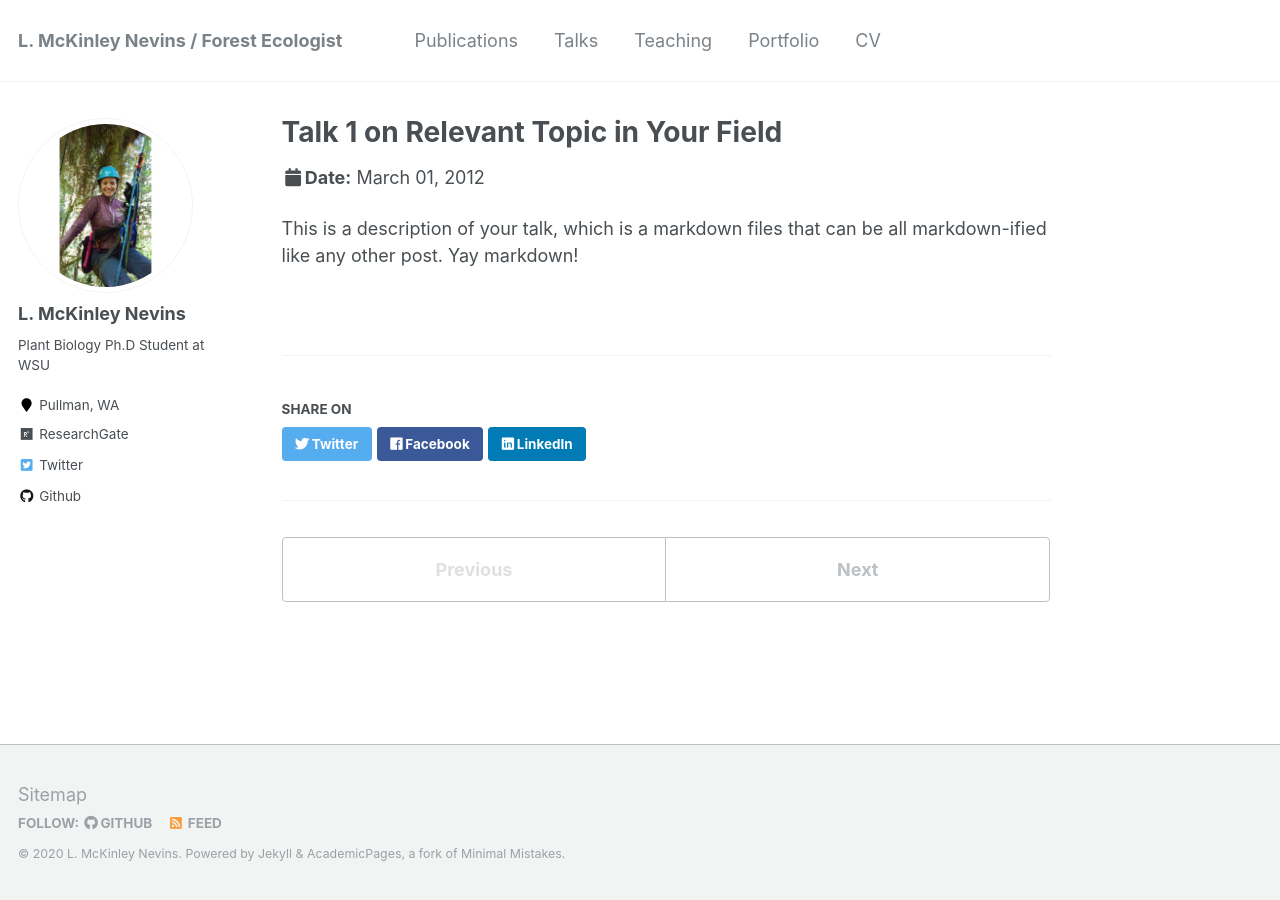
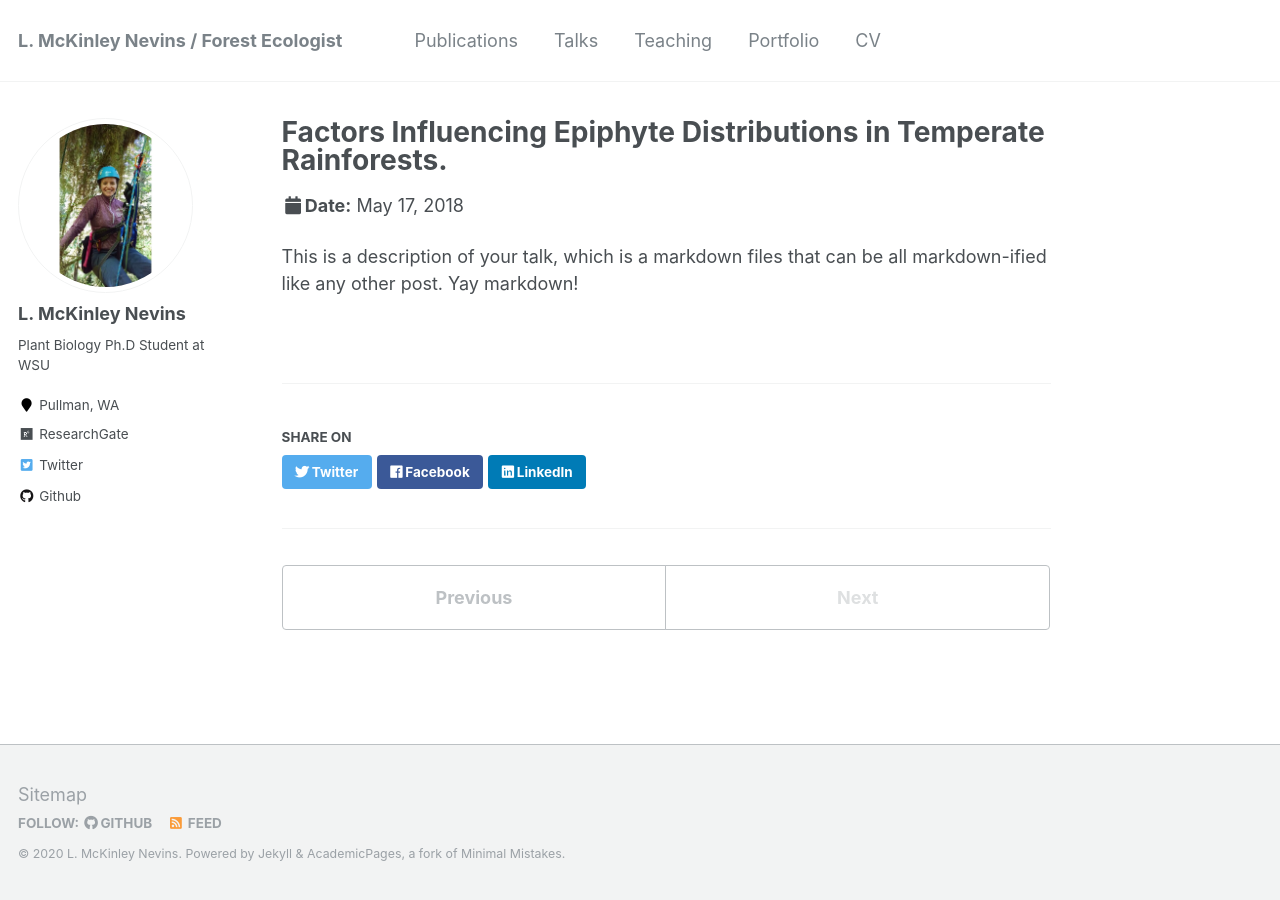
Before and after one commit to lmnevins/lmnevins.github.io, a Jekyll site: the page built from _talks/2012-03-01-talk-1.md, in a window 1280 px wide. Built offline with Jekyll 4.4.1, drawn with Linux system fonts in a browser that asks for light colours.

Commit message:
Update 2012-03-01-talk-1.md

```diff
--- a/_talks/2012-03-01-talk-1.md
+++ b/_talks/2012-03-01-talk-1.md
@@ -1,11 +1,11 @@
 ---
-title: "Talk 1 on Relevant Topic in Your Field"
+title: "Factors Influencing Epiphyte Distributions in Temperate Rainforests."
 collection: talks
 type: "Talk"
 permalink: /talks/2012-03-01-talk-1
-venue: "UC San Francisco, Department of Testing"
-date: 2012-03-01
-location: "San Francisco, California"
+venue: "University of Washington, Undergraduate Research Symposium"
+date: 2018-05-17
+location: "Seattle, Washington"
 ---
 
 This is a description of your talk, which is a markdown files that can be all markdown-ified like any other post. Yay markdown!
```
